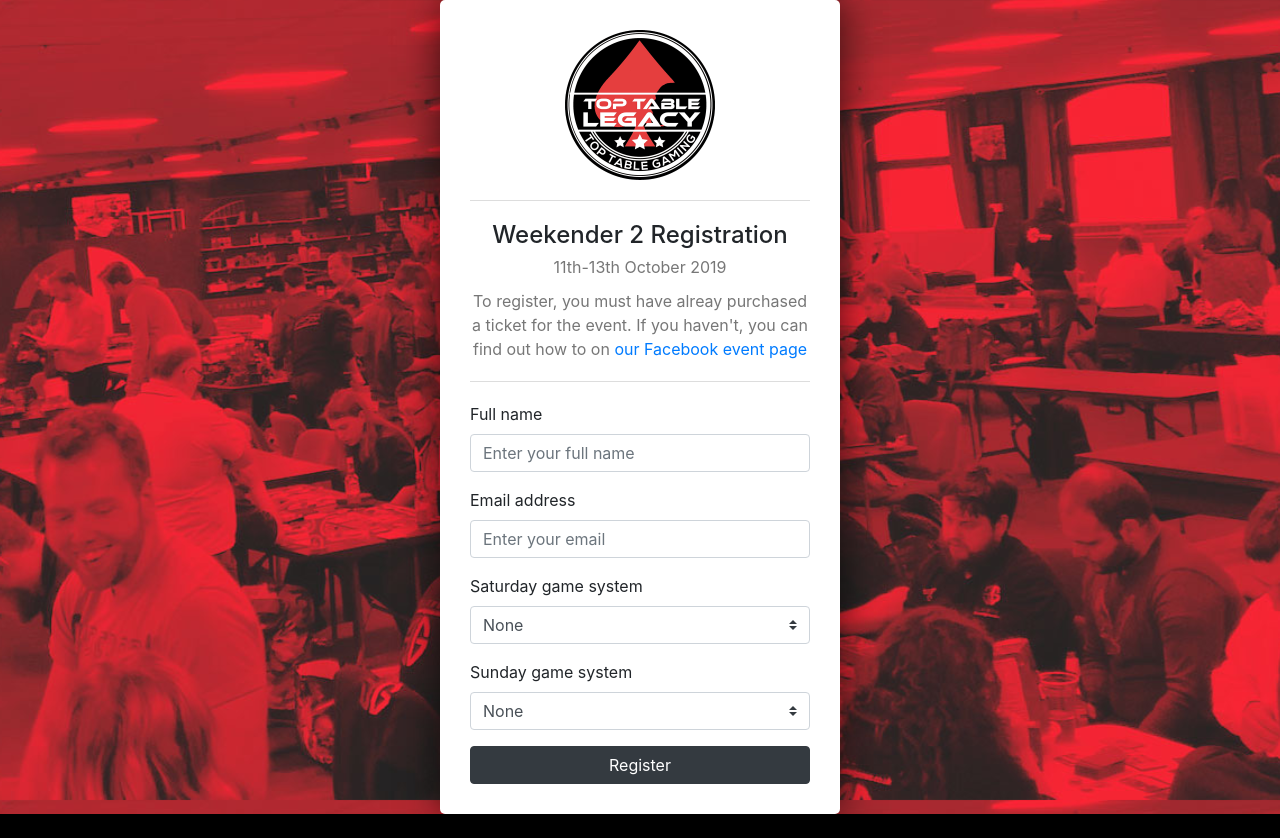
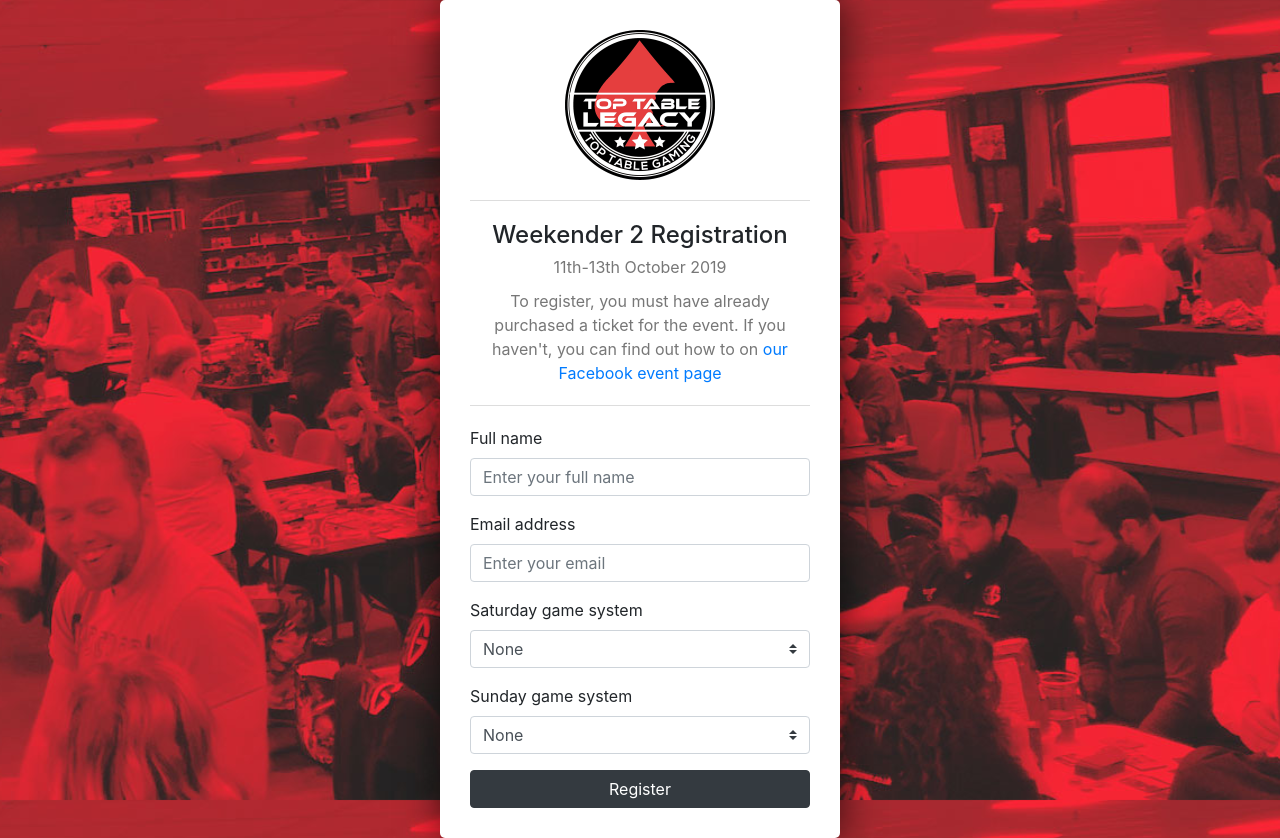
Before and after one commit to toptablegaming/toptablelegacy-weekender, a Vue app: page / in a window 1280 px wide. Before the commit the page ends 814 px from the top, so only its background shows below. Built offline with nearby package versions, Linux system fonts and the light colour scheme.

Commit message:
hide register message on thanks page

```diff
--- a/src/App.vue
+++ b/src/App.vue
@@ -9,7 +9,9 @@
         <p class="main__subtitle">
           11th-13th October 2019
         </p>
-        <p class="main__body">To register, you must have alreay purchased a ticket for the event. If you haven't, you can find out how to on <a href="https://www.facebook.com/events/2653973597965989/">our Facebook event page</a></p>
+        <p class="main__body" v-if="!this.$route.query.name">
+          To register, you must have already purchased a ticket for the event. If you haven't, you can find out how to on <a href="https://www.facebook.com/events/2653973597965989/">our Facebook event page</a>
+        </p>
       </div>
       <router-view/>
     </div>
```
